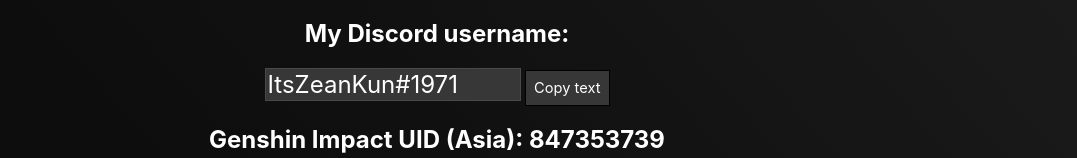
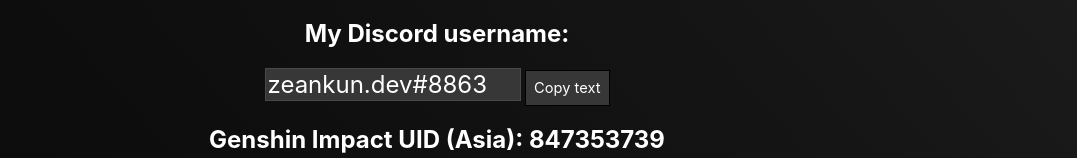
Before and after one commit to SerialDesignatorN/zeankundev.github.io, a plain HTML site: page index.html in a window 1280 px wide. Shown: the part 1106-1264 px from the top of the page, without its empty margins (203-1280 px from the left). Drawn offline with Linux system fonts and the light colour scheme.

Commit message:
Update index.html

```diff
--- a/index.html
+++ b/index.html
@@ -24,7 +24,7 @@
         <h2>Hu Tao is my waifu!!!</h2>
         <h2>Zhongli is my main</h2>
         <h2>My Discord username:</h2>
-        <input type="text" value="ItsZeanKun#1971" disabled id="myInput">
+        <input type="text" value="zeankun.dev#8863" disabled id="myInput">
 
         <div class="tooltip">
             <button class="copy" onclick="myFunction()" onmouseout="outFunc()">
```
